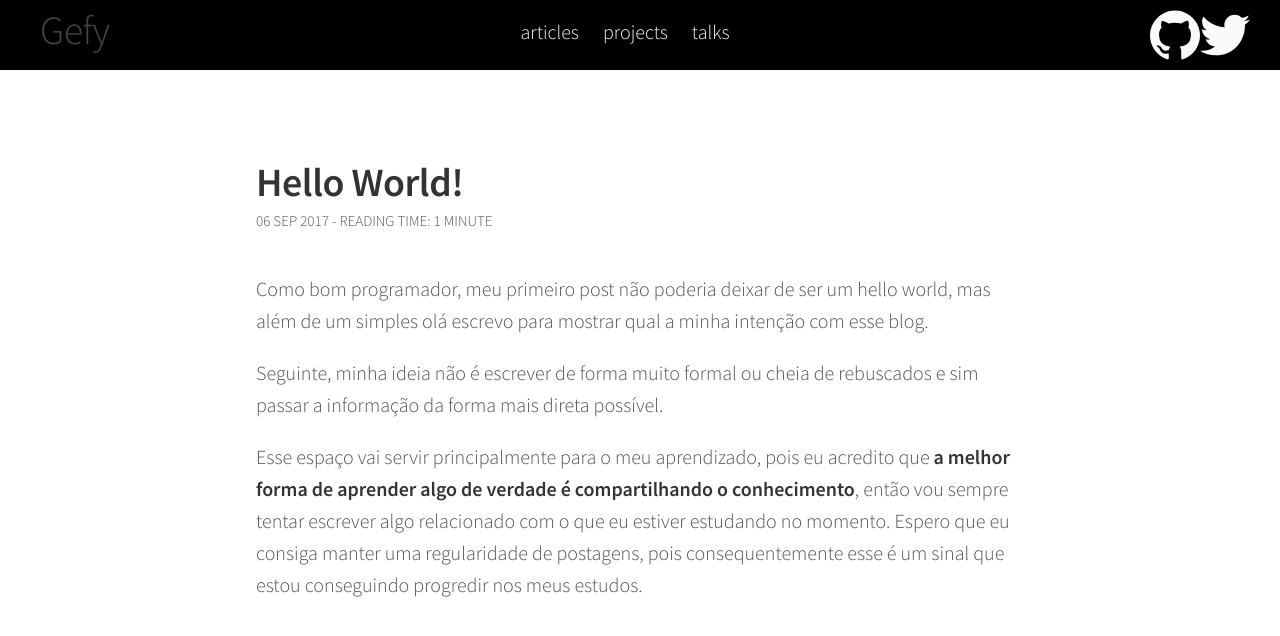
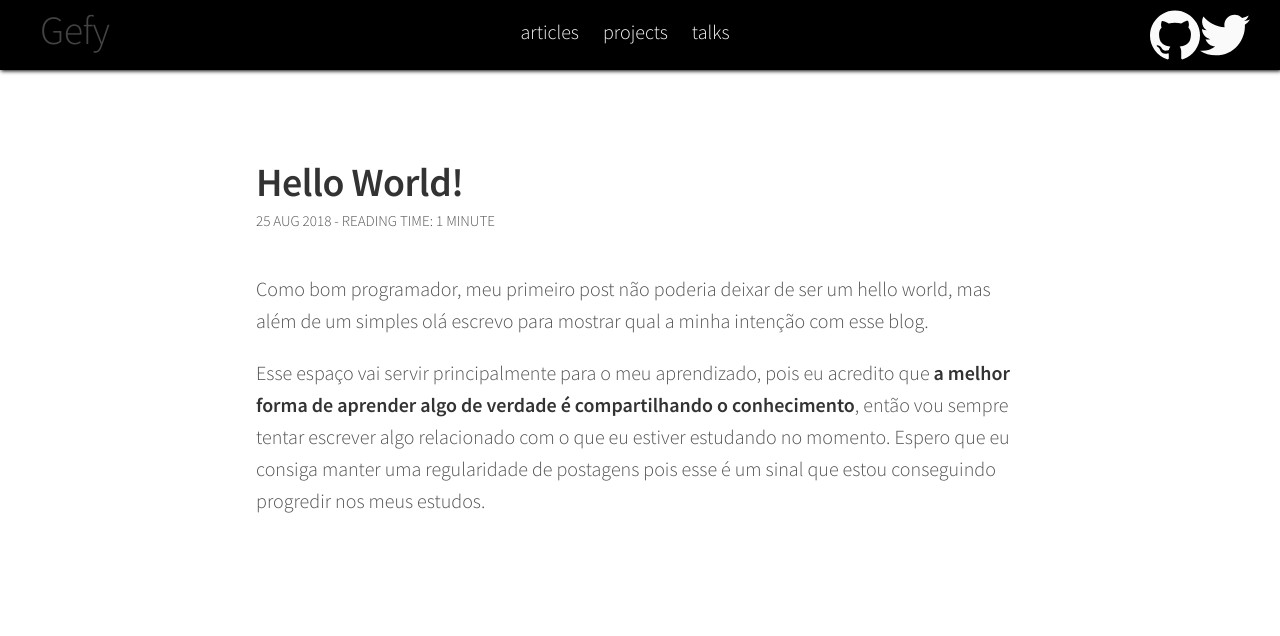
Before and after one commit to gefymarcos/gefymarcos.github.io, a Jekyll site: the page built from _posts/2018-08-25-hello-blog.md, in a window 1280 px wide. Shown: the top 636 px of the page. Built offline with Jekyll 4.4.1, drawn with Linux system fonts in a browser that asks for light colours; comment, search, counter and statistics services are not loaded.

Commit message:
correção de texto e melhorias visuais

```diff
--- a/_layouts/default.html
+++ b/_layouts/default.html
@@ -15,9 +15,12 @@
           <a href="{{ site.baseurl }}/">{{ site.title }}</a>
         </h1>
         <nav class="masthead-nav">
-          {% for page in site.pages %}
-            {% if page.title contains "" %}
-              <a href="{{ page.url }}">{{ page.title }}</a>
+          {% for item in site.pages %}
+            {% if item.title contains "" %}
+              <a
+                class="{% if item.url == page.url %}active{% endif %}"
+                href="{{ item.url }}"
+              >{{ item.title }}</a>
             {% endif %}
           {% endfor %}
         </nav>
--- a/_posts/2017-09-06-hello-blog.md
+++ /dev/null
@@ -1,11 +0,0 @@
----
-layout: post
-title: "Hello World!"
-date: 2017-09-06 13:48:42 -0300
-categories: blog
----
-Como bom programador, meu primeiro post não poderia deixar de ser um hello world, mas além de um simples olá escrevo para mostrar qual a minha intenção com esse blog.
-
-Seguinte, minha ideia não é escrever de forma muito formal ou cheia de rebuscados e sim passar a informação da forma mais direta possível.
-
-Esse espaço vai servir principalmente para o meu aprendizado, pois eu acredito que **a melhor forma de aprender algo de verdade é compartilhando o conhecimento**, então vou sempre tentar escrever algo relacionado com o que eu estiver estudando no momento. Espero que eu consiga manter uma regularidade de postagens, pois consequentemente esse é um sinal que estou conseguindo progredir nos meus estudos.
--- /dev/null
+++ b/_posts/2018-08-25-hello-blog.md
@@ -0,0 +1,9 @@
+---
+layout: post
+title: "Hello World!"
+date: 2018-08-25 18:21:42 -0300
+categories: blog
+---
+Como bom programador, meu primeiro post não poderia deixar de ser um hello world, mas além de um simples olá escrevo para mostrar qual a minha intenção com esse blog.
+
+Esse espaço vai servir principalmente para o meu aprendizado, pois eu acredito que **a melhor forma de aprender algo de verdade é compartilhando o conhecimento**, então vou sempre tentar escrever algo relacionado com o que eu estiver estudando no momento. Espero que eu consiga manter uma regularidade de postagens pois esse é um sinal que estou conseguindo progredir nos meus estudos.
--- a/css/main.scss
+++ b/css/main.scss
@@ -34,7 +34,7 @@ body {
 }
 
 a {
-  color: #268bd2;
+  color: var(--primary-color);
   text-decoration: none;
 
   &:hover,
@@ -266,6 +266,7 @@ tbody tr:nth-child(odd) th {
   position: fixed;
   width: 100%;
   height: 6.5em;
+  box-shadow: 1px 1px 0.2em #000;
 
   @media (min-width: 450px) {
     height: 3.5em;
@@ -317,17 +318,20 @@ tbody tr:nth-child(odd) th {
       transition: all .2s ease;
 
       &:hover,
-      &:focus {
+      &:focus,
+      &:active {
         color: var(--primary-color);
         text-decoration: none;
       }
-
       + a {
         margin-left: 1rem;
       }
     }
   }
-
+  .active {
+    color: var(--primary-color)!important;
+    text-decoration: none;
+  }
   .masthead-right-nav {
     .right-menu-box {
       position: fixed;
```
